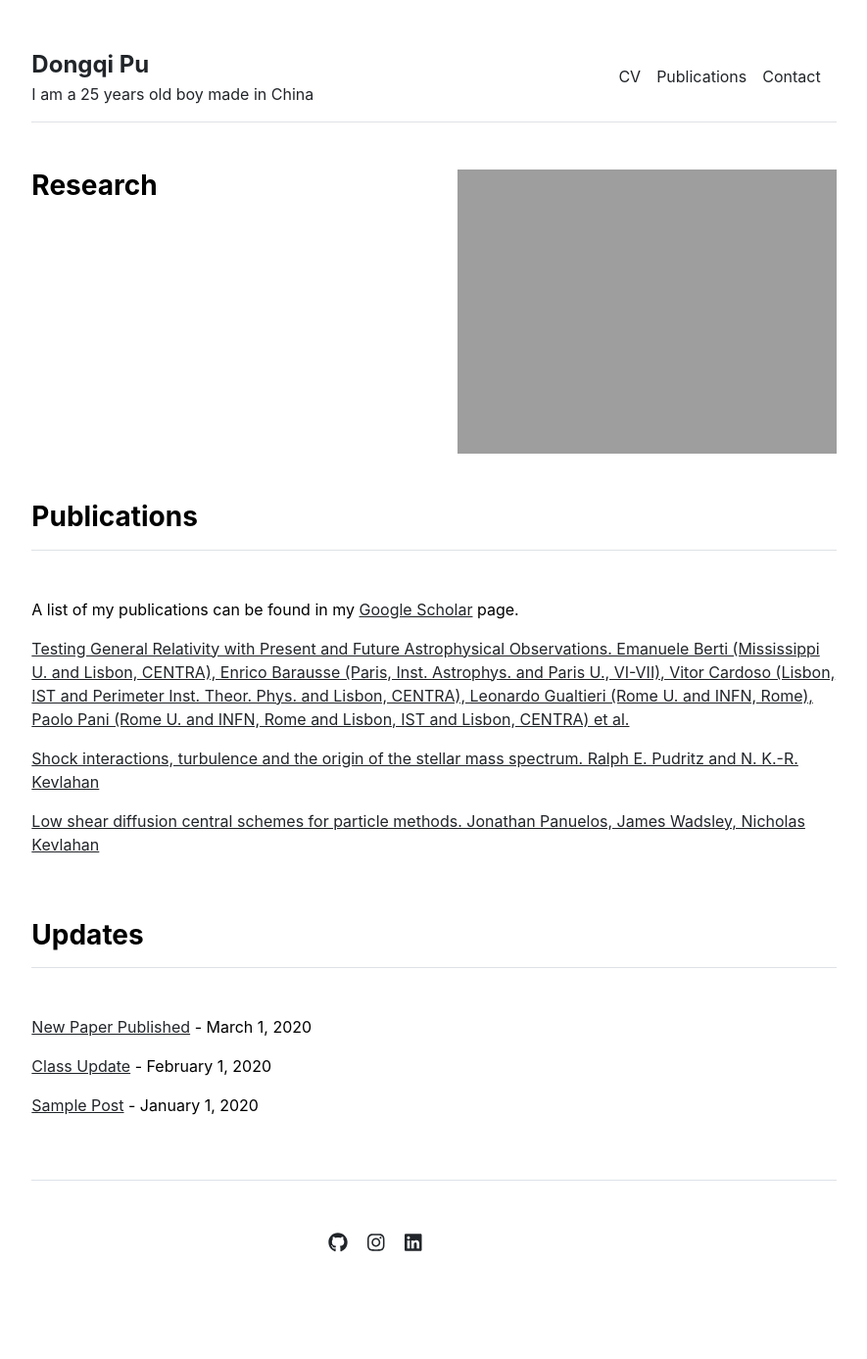
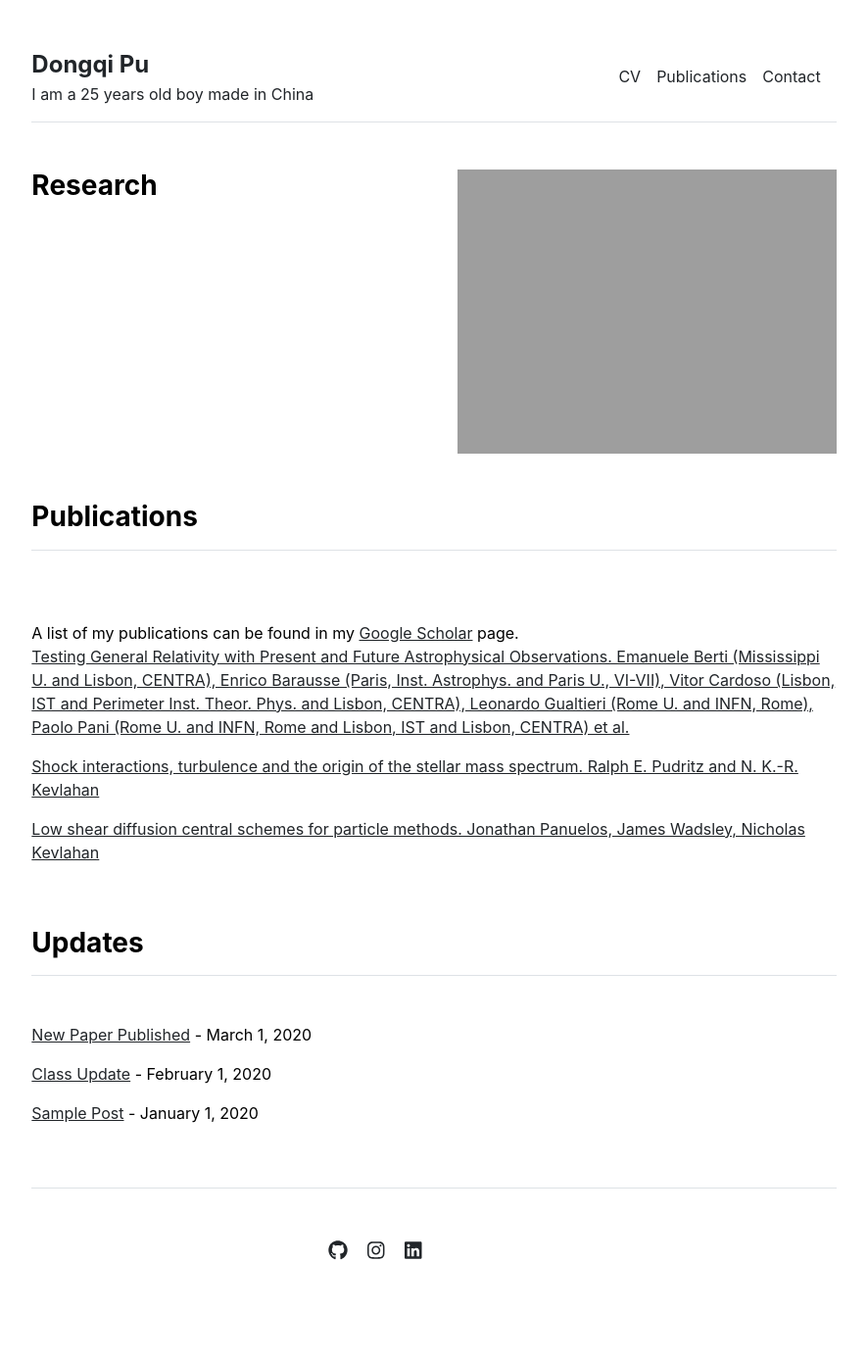
Before and after one commit to pudongqi/pudongqi.github.io, a Jekyll site: the page built from index.md, in a window 1280 px wide. Shown: the whole page at 98% size, without its empty margins (197-1082 px from the left). Built offline with Jekyll 4.4.1, drawn with Linux system fonts in a browser that asks for light colours.

Commit message:
no message

```diff
--- a/_includes/publications.html
+++ b/_includes/publications.html
@@ -1,9 +1,9 @@
 <div class="row g-5 mb-5">
   <div>
     <h3 class="fw-bold border-bottom pb-3 mb-5">Publications</h3>
-    <p>A list of my publications can be found in my
+    <br>A list of my publications can be found in my
       <a href="https://scholar.google.com/citations?user=19E9mYMAAAAJ&hl=en" target="_blank">Google Scholar</a> page.
-    </p>
+    </br>
     {% if page.title == "Home" %}
       {% for item in site.data.publications.featured %}
         <p><a href="{{ item.url }}">{{ item.name }}</a></p>
```
